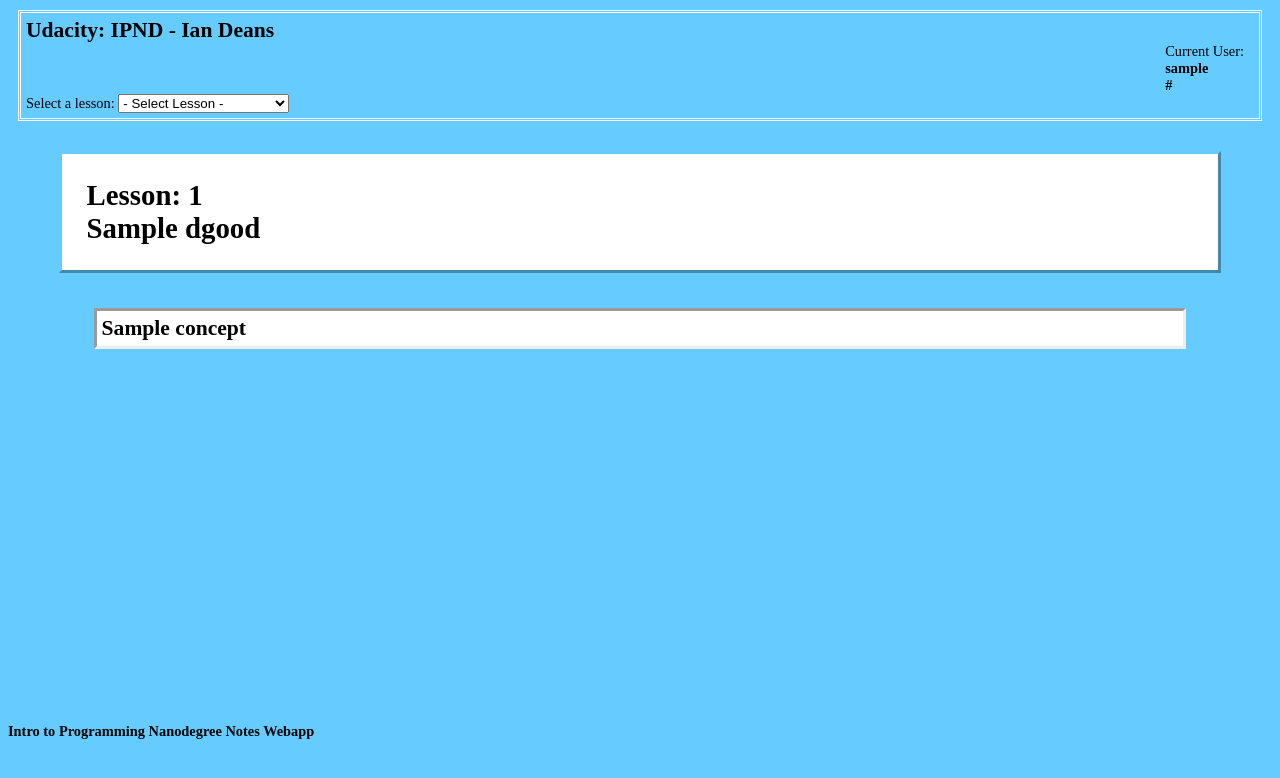
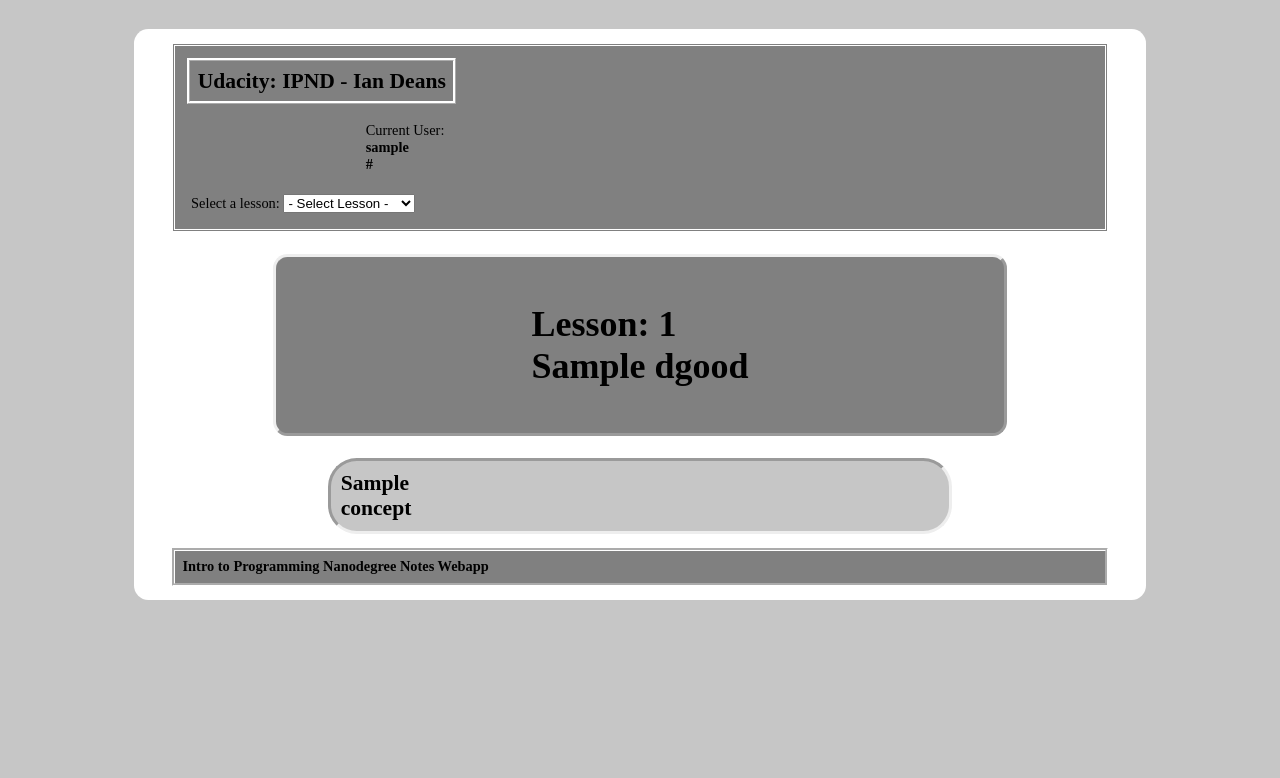
Before and after one commit to fryymann715/notesapp, a Python web app: template templates/lessons.html in a window 1280 px wide. Shown: the top 778 px of the page. Run offline with Jinja, Linux system fonts and the light colour scheme; the template is opened without the code that fills it: most values are stand-ins (such as "Sample title", 1, 10 or a date in 2020).

Commit message:
12/10/15
modified stylesheets

```diff
--- a/stylesheets/desktop-style.css
+++ b/stylesheets/desktop-style.css
@@ -3,67 +3,48 @@
 #header-block {
     border-style: double;
     border-color: white;
-    margin: 10px;
     padding: 5px;
-}
-
-#title-row {
-    justify-content: flex-start;
-}
-#user-login-row {
-    justify-content: flex-end;
-    padding-right: 10px;
-}
-#lesson-select {
-    justify-content: flex-start;
-}
-
-#lesson-block {
-    margin: 20px;
-    display: flex;
-    justify-content: center;
-}
-
-#lesson-grid {
-    display: flex;
-    flex-direction: column;
-    width: 95%;
-    padding: 10px;
 }
 
 #lesson-title-row {
     border-style: outset;
-    background-color: white;
-    padding: 25px;
-    border-color: #66ccff;
+    padding: 10px;
 }
 
-#concepts-row {
-    height: 400px;
-    margin: 10px;
+#concept-row {
+    max-height: 600px;
     overflow: auto;
-
 }
 
 .concept-block {
-    border-style: inset;
-    display: flex;
+    flex-direction: row;
+    justify-content: flex-start;
     max-width: 100%;
-    background-color: white;
-    margin: 25px;
-    padding: 5px;
+    margin-top: 15px;
+    padding: 10px;
 }
+
 
 .concept-header {
     width: 20%;
 }
 .concept-main {
+    border-left: thin solid;
+    padding-left: 10px;
     width: 80%;
 }
 
-
+.page-grid {
+    margin-left: 10%;
+    margin-right: 10%;
+    padding-left: 3%;
+    padding-right: 3%;
+}
 
 body {
-    background-color: #66ccff;
     font-size: 90%;
 }
+
+h1 {
+    font-size: 36px;
+}
--- a/stylesheets/note-style.css
+++ b/stylesheets/note-style.css
@@ -1,6 +1,151 @@
+
+#header-block {
+    background-color: grey;
+    border-style: ridge;
+    align-content: space-between;
+    flex-direction: column;
+}
+
+#title-row {
+    justify-content: flex-start;
+}
+
+#title-col {
+    padding: .5em;
+    border-style: ridge;
+    border-color: white;
+}
+
+#user-login-row {
+    justify-content: flex-end;
+    padding-right: 10px;
+}
+#user-login-col {
+    padding: .25em;
+}
+
+#lesson-select {
+    justify-content: flex-start;
+}
+#lesson-select-form {
+    padding: .25em;
+}
+#lesson-select-menu {
+    width: 50%;
+}
+
+
+#lesson-block {
+    margin: 1em;
+    flex-direction: column;
+    justify-content: center;
+    margin-left: auto;
+    margin-right: auto;
+    width: 80%;
+}
+
+#lesson-title {
+    margin: 1em;
+}
+#lesson-title-row {
+    justify-content: center;
+    background-color: grey;
+    border-radius: 1em;
+    padding: 1em;
+}
+
+#concepts-row {
+    display: flex;
+    flex-direction: column;
+    justify-content: center;
+    align-content: center;
+}
+
+.concept-block {
+	position: relative;
+	display: flex;
+	flex-direction: column;
+	justify-content: center;
+	background-color: #C6C6C6;
+	border-style: inset;
+	border-radius: 2em;
+	margin-top: 1em;
+	margin-left: auto;
+	margin-right: auto;
+	padding: 1em;
+	width: 80%;
+	min-height: 48px;
+	min-width: 48px;
+}
+.concept-block:hover {
+    cursor: crosshair;
+}
+
+
+#post-row {
+
+}
+#add-post-div {
+	position: relative;
+	border-radius: 5px;
+	border-style: ridge;
+	border-color: white;
+	margin-left: auto;
+	margin-right: auto;
+	margin-top: 5px;
+	padding: 4px;
+	width: 95%;
+}
+#add-post-box {
+	position: relative;
+	width: 85%;
+	font-size: 1em;
+}
+#post-box {
+	background-color: white;
+	position: relative;
+	margin-left: auto;
+	margin-right: auto;
+	margin-top: 4px;
+	padding: 2.5px;
+	width: 90%;
+	font-size: 1em;
+}
+
+#footer-block {
+    background-color: grey;
+    border-style: groove;
+    border-color: white;
+    padding: .5em;
+}
 
 body {
-    font-size: 70%;
+	background-color: #C6C6C6;
+	font-size: 60%;
+ }
+.page-grid{
+    position: relative;
+    display: flex;
+    flex-wrap: wrap;
+    flex-direction: column;
+    justify-content: center;
+    background-color: white;
+    border-radius: 1em;
+    max-width: 100%;
+    min-width: 100px;
+    margin: 2em;
+    padding: 1em;
+}
+.block {
+    position: relative;
+    display: flex;
+    flex-wrap: wrap;
+}
+.row {
+    position: relative;
+    display: flex;
+    max-width: 100%;
+    margin: .5em;
 }
 
 h1, h2, h3, h4, h5 {
@@ -11,23 +156,3 @@ a {
 	text-decoration: none;
 	color: black;
 }
-
-.concept-block:hover {
-    cursor: crosshair;
-}
-
-.page-grid{
-    position: relative;
-    max-width: 100%;
-}
-
-.block {
-    position: relative;
-    max-width: 100%;
-}
-
-.row {
-    position: relative;
-    display: flex;
-    max-width: 100%;
-}
--- a/stylesheets/responsive-layout-1.css
+++ /dev/null
@@ -1,112 +0,0 @@
-
-.page-grid {
-    background-color: white;
-    padding: 1em;
-}
-
-#header-block {
-    background-color: grey;
-    border-style: groove;
-    border-color: lightgrey;
-    padding: .5em;
-    align-content: space-between;
-}
-
-#title-col {
-    padding: .5em;
-    border-style: ridge;
-    border-color: white;
-}
-
-#user-login-col {
-    padding: .25em;
-}
-#lesson-select-form {
-    padding: .25em;
-}
-
-#lesson-select-menu {
-    width: 50%;
-}
-
-#lesson-block {
-    margin: 1em;
-}
-
-#lesson-grid {
-	position: relative;
-	padding: 5px;
-    display: flex;
-    flex-direction: column;
-}
-
-#lesson-title-row {
-    justify-content: space-around;
-    background-color: grey;
-    border-radius: 1em;
-}
-
-
-.concept-block {
-	position: relative;
-	background-color: #C6C6C6;
-	border-radius: 2em;
-	margin-top: 1em;
-	margin-left: auto;
-	margin-right: auto;
-	padding: 1em;
-	width: 80%;
-	display: flex;
-	flex-direction: column;
-	justify-content: center;
-}
-#post-row {
-
-}
-
-#add-post-div {
-	position: relative;
-	border-radius: 5px;
-	border-style: ridge;
-	border-color: white;
-	margin-left: auto;
-	margin-right: auto;
-	margin-top: 5px;
-	padding: 4px;
-	width: 95%;
-
-}
-#add-post-box {
-	position: relative;
-	width: 85%;
-	font-size: 1em;
-}
-#post-box {
-	background-color: white;
-	position: relative;
-	margin-left: auto;
-	margin-right: auto;
-	margin-top: 4px;
-	padding: 2.5px;
-	width: 90%;
-	font-size: 1em;
-}
-
-
-#footer-block {
-    background-color: grey;
-    border-style: groove;
-    border-color: white;
-    padding: .5em;
-}
-
-
-
-body {
-	background-color: #C6C6C6;
-	font-size: 60%;
- }
-
-.row {
-    margin: .5em;
-}
--- a/templates/lessons.html
+++ b/templates/lessons.html
@@ -1,6 +1,5 @@
 {% extends "new-base.html" %}
 {% block lesson %}
-<div id="lesson-grid">
     <div id="lesson-title-row" class="row">
         <h1 id="lesson-title">Lesson: {{dgoods.lesson_number}}<br>
             {{dgoods.lesson_name}}</h1>
@@ -40,5 +39,4 @@
         {% endif %}
     </div>
 {% endif %}
-</div>
 {% endblock %}
--- a/templates/new-base.html
+++ b/templates/new-base.html
@@ -2,10 +2,9 @@
 <html lang="en">
     <head>
         <meta charset="UTF-8">
-        <meta name="viewport" content="width=device-width, initial-scale=1">
+        <meta name="viewport" content="width=device-width, initial-scale=1.0">
         <link href="/stylesheets/note-style.css" rel="stylesheet" type="text/css">
-        <link media="(max-width: 900px)" href="/stylesheets/responsive-layout-1.css" rel="stylesheet" type="text/css">
-        <link media="(min-width: 900px)" href="/stylesheets/desktop-style.css" rel="stylesheet" type="text/css">
+        <link media="screen and (min-width: 900px)" href="/stylesheets/desktop-style.css" rel="stylesheet" type="text/css">
         <script type="text/javascript" media="(max-width: 700px)" src="/javascript/responsivescript.js"></script>
         <title>Ian's Notes</title>
     </head>
```
